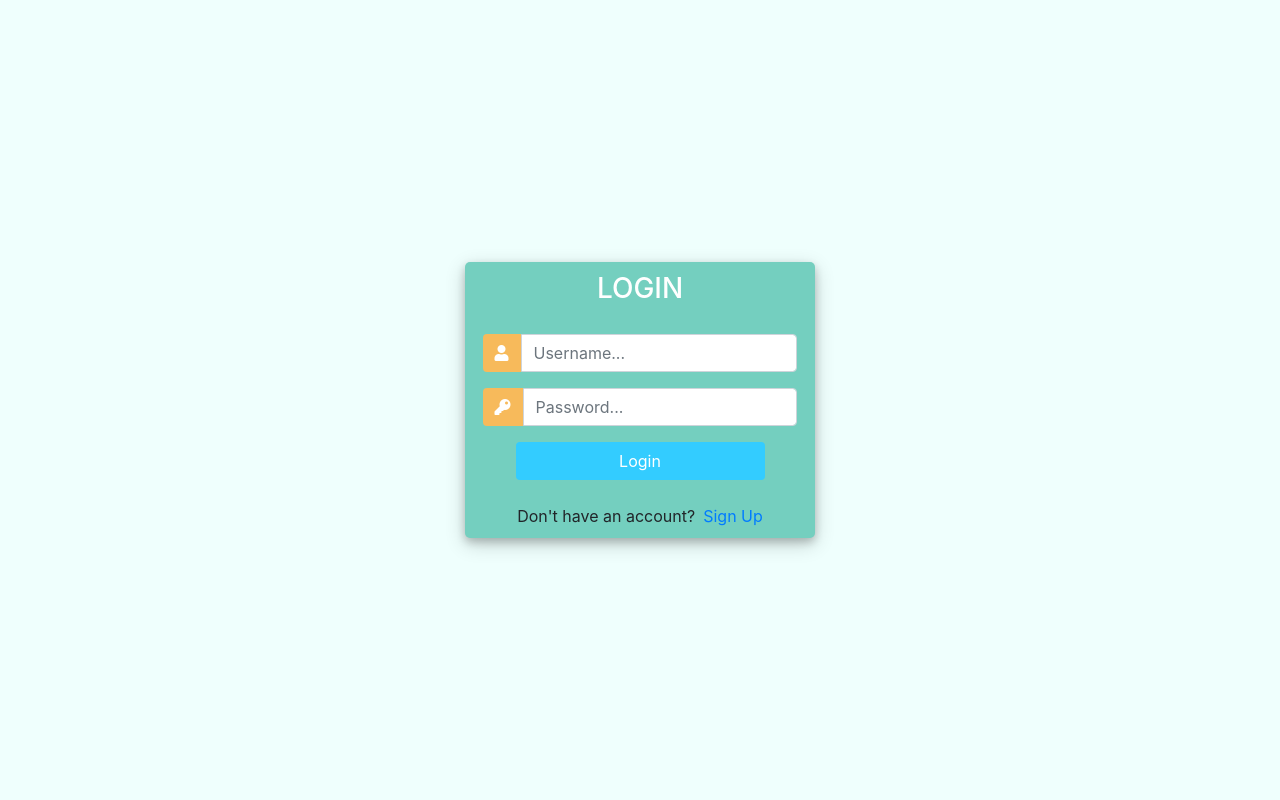
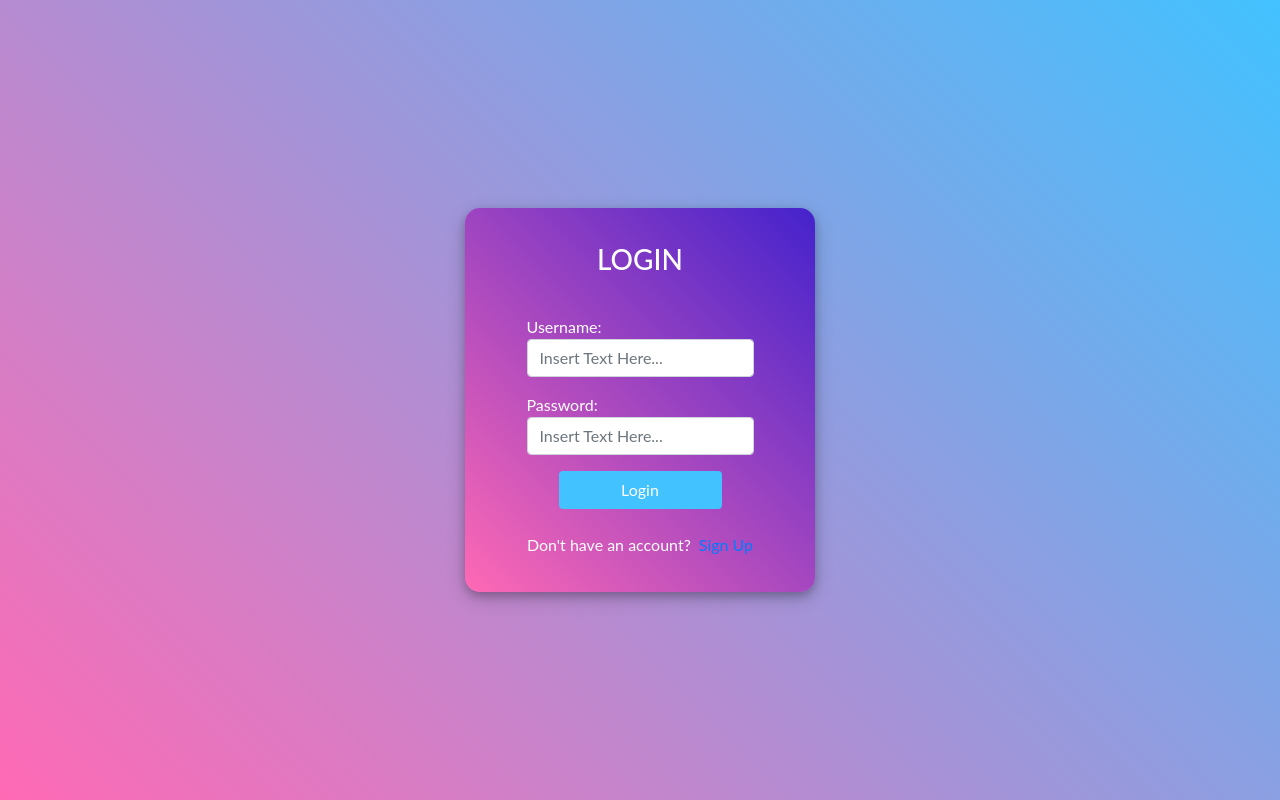
Before and after one commit to Jazzy-Family-Creation/Jazzy_Website, a Django app: page /login/ in a window 1280 px wide. Run offline with Django 3.2, Linux system fonts and the light colour scheme; some libraries are stand-ins or nearby versions.

Commit message:
Changed appearance of login, restructured and colored.

```diff
--- a/app/templates/login.html
+++ b/app/templates/login.html
@@ -1,3 +1,4 @@
+{% load static %}
 <!DOCTYPE html>
 <html>
   <head>
@@ -15,46 +16,55 @@
       integrity="sha384-gfdkjb5BdAXd+lj+gudLWI+BXq4IuLW5IT+brZEZsLFm++aCMlF1V92rMkPaX4PP"
       crossorigin="anonymous"
     />
+    <link rel="stylesheet" type="text/css" href="{% static 'styles.css' %}" />
 
     <style>
+      .d-flex {
+        display: flex !important;
+        color: white;
+      }
       body,
       html {
         margin: 0;
         padding: 0;
         height: 100%;
-        background-color: #effffd !important;
+        background: linear-gradient(45deg, hotpink, #42c2ff);
       }
       .user_card {
         width: 350px;
         margin-top: auto;
         margin-bottom: auto;
-        background: #74cfbf;
+        background: linear-gradient(45deg, hotpink, #42c);
         position: relative;
         display: flex;
         justify-content: center;
         flex-direction: column;
-        padding: 10px;
+        padding: 35px;
         box-shadow: 0 4px 8px 0 rgba(0, 0, 0, 0.2),
           0 6px 20px 0 rgba(0, 0, 0, 0.19);
         -webkit-box-shadow: 0 4px 8px 0 rgba(0, 0, 0, 0.2),
           0 6px 20px 0 rgba(0, 0, 0, 0.19);
         -moz-box-shadow: 0 4px 8px 0 rgba(0, 0, 0, 0.2),
           0 6px 20px 0 rgba(0, 0, 0, 0.19);
-        border-radius: 5px;
+        border-radius: 15px;
       }
 
       .form_container {
-        margin-top: 20px;
+        margin-top: 30px;
       }
 
       #form-title {
-        color: #fff;
+        color: white;
       }
 
       .login_btn {
         width: 100%;
-        background: #33ccff !important;
+        background: #42c2ff !important;
         color: white !important;
+      }
+      .login_btn:hover {
+        background: #85f4ff;
+        border: 2px solid black;
       }
       .login_btn:focus {
         box-shadow: none !important;
@@ -64,10 +74,10 @@
         padding: 0 2rem;
       }
       .input-group-text {
-        background: #f7ba5b !important;
+        background: #b8fff9 !important;
         color: white !important;
         border: 0 !important;
-        border-radius: 0.25rem 0 0 0.25rem !important;
+        border-radius: 0.25rem 0.25rem 0.25rem 0.25rem !important;
       }
       .input_user,
       .input_pass:focus {
@@ -81,6 +91,10 @@
         padding: 10px;
         margin-top: 10px;
       }
+      .label_s {
+        color: white;
+        margin-bottom: 0;
+      }
     </style>
   </head>
   <body>
@@ -92,33 +106,44 @@
           </div>
           <div class="d-flex justify-content-center form_container">
             <form method="POST" action="">
+              <p class="label_s">Username:</p>
+
               {% csrf_token %}
               <div class="input-group mb-3">
+                {% comment %}
                 <div class="input-group-append">
+                  {% endcomment %} {% comment %}
                   <span class="input-group-text"
                     ><i class="fas fa-user"></i
                   ></span>
+                  {% endcomment %} {% comment %}
                 </div>
-
+                {% endcomment %}
                 <input
                   type="text"
                   name="username"
-                  placeholder="Username..."
+                  placeholder="Insert Text Here..."
                   class="form-control"
                 />
               </div>
 
+              <p class="label_s">Password:</p>
+
               <div class="input-group mb-2">
+                {% comment %}
                 <div class="input-group-append">
+                  {% endcomment %} {% comment %}
                   <span class="input-group-text"
                     ><i class="fas fa-key"></i
                   ></span>
+                  {% endcomment %} {% comment %}
                 </div>
+                {% endcomment %}
 
                 <input
                   type="password"
                   name="password"
-                  placeholder="Password..."
+                  placeholder="Insert Text Here..."
                   class="form-control"
                 />
               </div>
```
